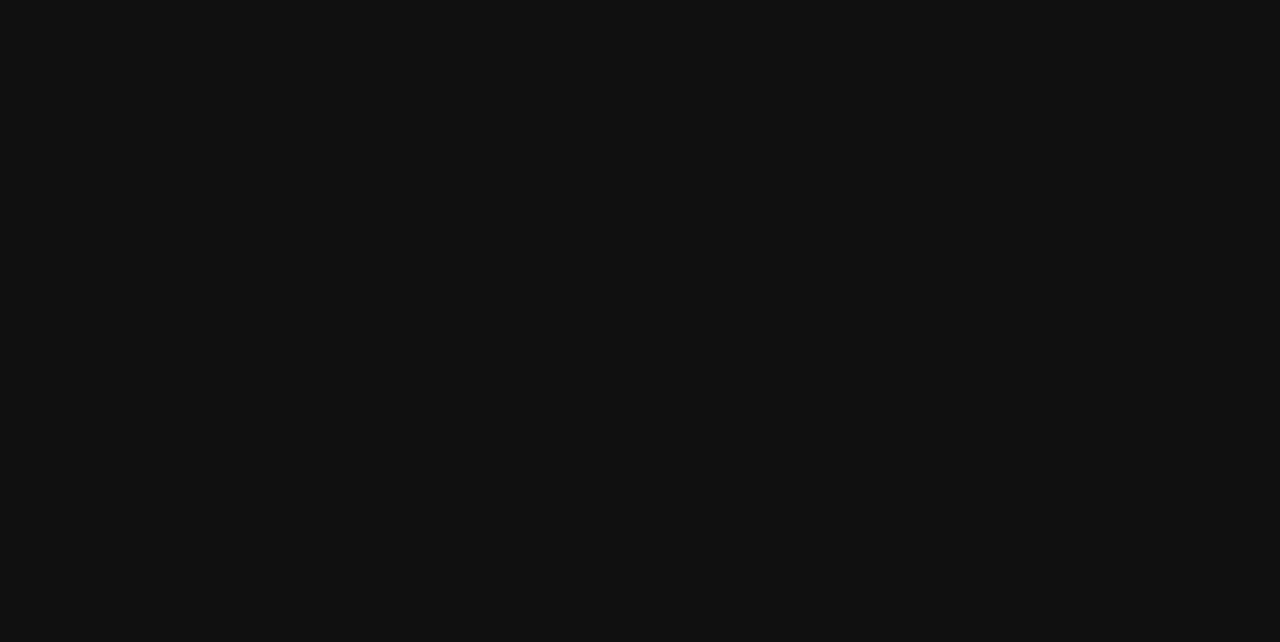
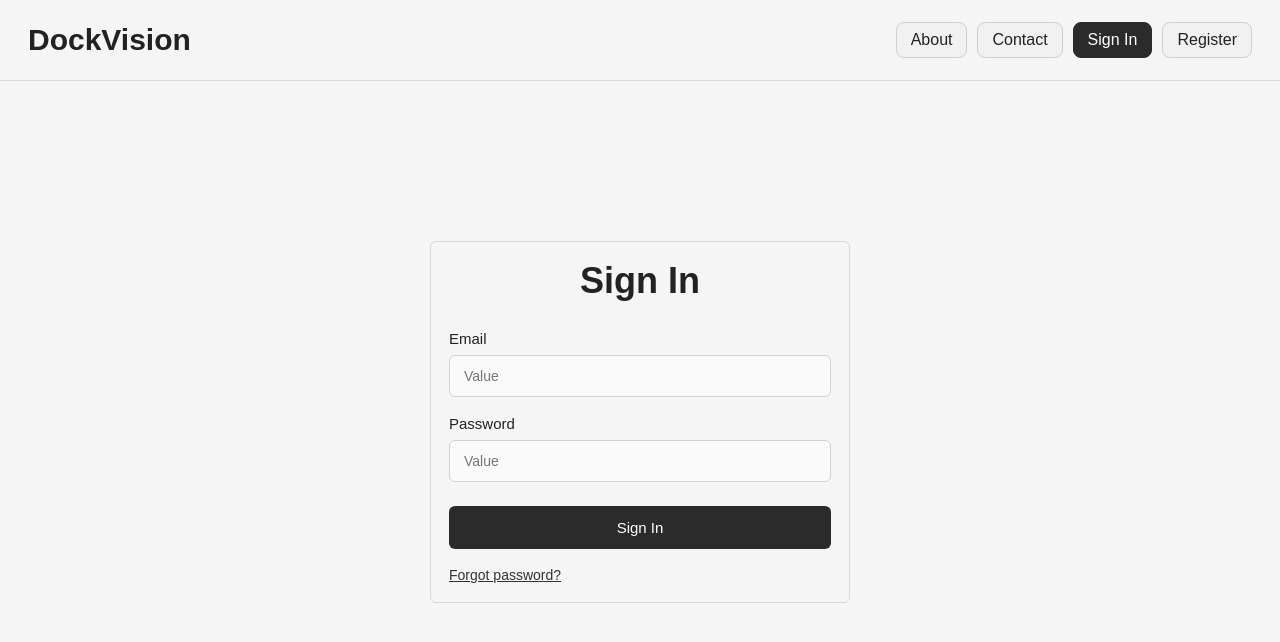
Before and after one commit to alyaver/DockVision, a React (Vite) app in the folder client/: page /Login in a window 1280 px wide. Before the commit this address had no page. Shown: the top 642 px of the page. Built offline with nearby package versions, Linux system fonts and the light colour scheme.

Commit message:
login page

```diff
--- a/client/src/App.jsx
+++ b/client/src/App.jsx
@@ -7,6 +7,7 @@ import Dashboard from './pages/Dashboard';
 import Confirmation from './pages/Confirmation';
 import ConfigurationSettings from "./pages/ConfigurationSettings.jsx";
 import Register from "./pages/Register.jsx";
+import Login from "./pages/Login.jsx";
 
 function App() {
   return (
@@ -20,6 +21,7 @@ function App() {
         <Route path="/confirmation" element={<Confirmation />} />
         <Route path="/configuration-settings" element={<ConfigurationSettings />} />
         <Route path="/Register" element={<Register />} />
+        <Route path="/Login" element={<Login />} />
       </Routes>
     </Router>
   );
--- /dev/null
+++ b/client/src/Login.css
@@ -0,0 +1,7 @@
+.auth-main.login-main {
+  padding-top: 160px;
+}
+
+.login-card {
+  max-width: 420px;
+}
--- /dev/null
+++ b/client/src/pages/Login.jsx
@@ -0,0 +1,107 @@
+import React, { useState } from "react";
+import "./Auth.css";
+import "../Login.css";
+
+export default function Login({ onSubmit, errorMessage, isLocked }) {
+  const [formData, setFormData] = useState({
+    email: "",
+    password: "",
+  });
+
+  function handleChange(event) {
+    const { name, value } = event.target;
+    setFormData((prev) => ({
+      ...prev,
+      [name]: value,
+    }));
+  }
+
+  async function handleSubmit(event) {
+    event.preventDefault();
+
+    if (onSubmit) {
+      await onSubmit(formData);
+    }
+  }
+
+  return (
+    <div className="auth-page">
+      <header className="auth-header">
+        <div className="auth-logo">DockVision</div>
+
+        <nav className="auth-nav">
+          <a className="nav-btn" href="/about">About</a>
+          <a className="nav-btn" href="/contact">Contact</a>
+          <a className="nav-btn active" href="/login">Sign In</a>
+          <a className="nav-btn" href="/register">Register</a>
+        </nav>
+      </header>
+
+      <main className="auth-main login-main">
+        <section className="auth-card login-card">
+          <h1 className="auth-title">Sign In</h1>
+
+          <form className="auth-form" onSubmit={handleSubmit}>
+            <label className="auth-label" htmlFor="email">
+              Email
+            </label>
+            <input
+              className="auth-input"
+              id="email"
+              name="email"
+              type="email"
+              placeholder="Value"
+              value={formData.email}
+              onChange={handleChange}
+              required
+            />
+
+            <label className="auth-label" htmlFor="password">
+              Password
+            </label>
+            <input
+              className="auth-input"
+              id="password"
+              name="password"
+              type="password"
+              placeholder="Value"
+              value={formData.password}
+              onChange={handleChange}
+              required
+            />
+
+            <button
+              className="auth-submit-btn"
+              type="submit"
+              disabled={isLocked}
+            >
+              Sign In
+            </button>
+          </form>
+
+          <a className="auth-link" href="/forgot-password">
+            Forgot password?
+          </a>
+        </section>
+      </main>
+
+      <div className="toast-stack">
+        {isLocked && (
+          <div className="toast">
+            <div className="toast-title">Multiple Sign In attempts</div>
+            <div className="toast-message">
+              Too many attempts, try again later
+            </div>
+          </div>
+        )}
+
+        {errorMessage && (
+          <div className="toast">
+            <div className="toast-title">Incorrect Credentials</div>
+            <div className="toast-message">{errorMessage}</div>
+          </div>
+        )}
+      </div>
+    </div>
+  );
+}
```
